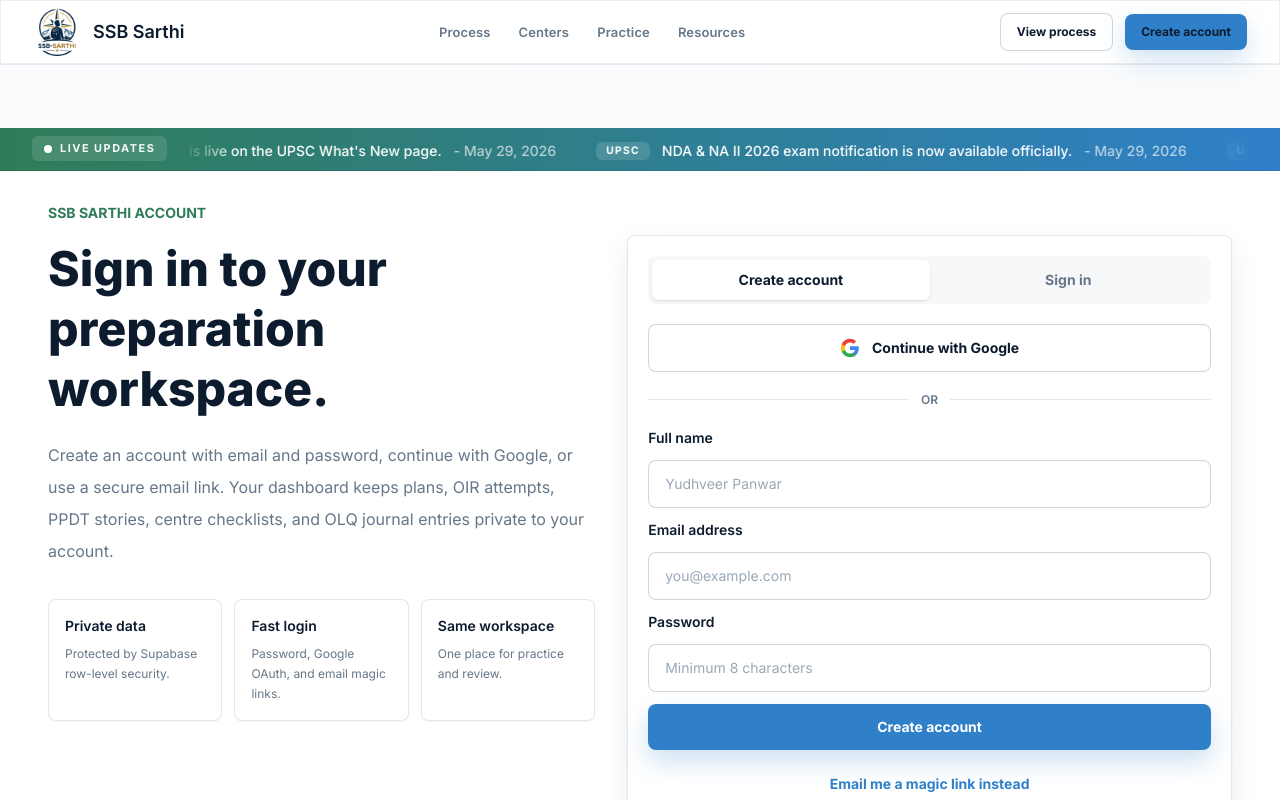
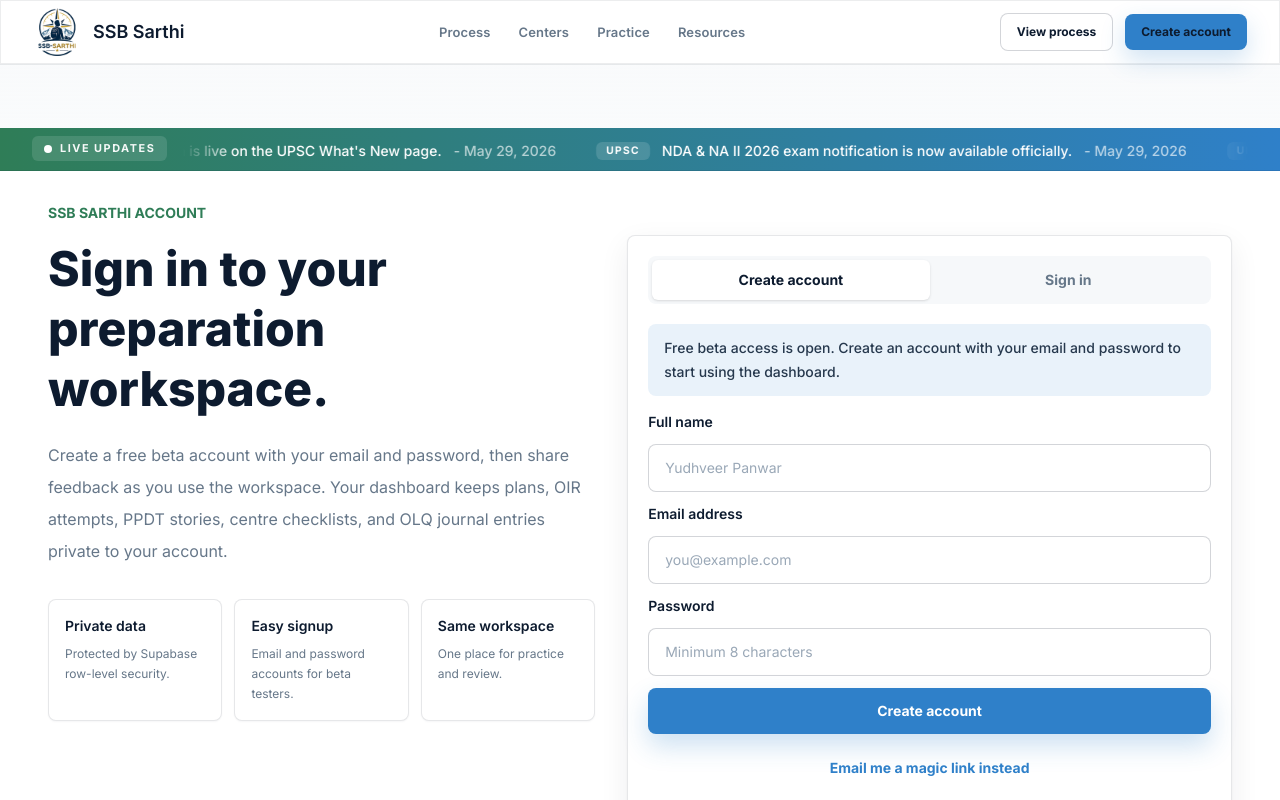
Before and after one commit to yudhveer10/SSB-Sarthi, a Next.js app: page /signin in a window 1280 px wide. Shown: the top 800 px of the page. Built offline with nearby package versions, Linux system fonts and the light colour scheme.

Commit message:
Latest by Yudhveer 5

```diff
--- a/app/auth/signout/route.ts
+++ b/app/auth/signout/route.ts
@@ -9,5 +9,5 @@
   const supabase = await createClient();
   await supabase.auth.signOut();
 
-  return NextResponse.redirect(new URL("/signin", request.url));
+  return NextResponse.redirect(new URL("/signin", request.url), { status: 303 });
 }
--- a/app/signin/page.tsx
+++ b/app/signin/page.tsx
@@ -17,16 +17,16 @@
             Sign in to your preparation workspace.
           </h1>
           <p className="mt-5 max-w-xl text-base leading-8 text-[var(--color-muted)]">
-            Create an account with email and password, continue with Google, or
-            use a secure email link. Your dashboard keeps plans, OIR attempts,
-            PPDT stories, centre checklists, and OLQ journal entries private to
-            your account.
+            Create a free beta account with your email and password, then share
+            feedback as you use the workspace. Your dashboard keeps plans, OIR
+            attempts, PPDT stories, centre checklists, and OLQ journal entries
+            private to your account.
           </p>
 
           <div className="mt-8 grid gap-3 sm:grid-cols-3">
             {[
               ["Private data", "Protected by Supabase row-level security."],
-              ["Fast login", "Password, Google OAuth, and email magic links."],
+              ["Easy signup", "Email and password accounts for beta testers."],
               ["Same workspace", "One place for practice and review."],
             ].map(([title, body]) => (
               <div key={title} className="mini-panel">
--- a/app/signin/sign-in-form.tsx
+++ b/app/signin/sign-in-form.tsx
@@ -9,26 +9,7 @@
   const [email, setEmail] = useState("");
   const [password, setPassword] = useState("");
   const [message, setMessage] = useState("");
-  const [loading, setLoading] = useState<"google" | "email" | "password" | null>(null);
-
-  async function signInWithGoogle() {
-    setLoading("google");
-    setMessage("");
-
-    const supabase = createClient();
-    const origin = window.location.origin;
-    const { error } = await supabase.auth.signInWithOAuth({
-      provider: "google",
-      options: {
-        redirectTo: `${origin}/auth/callback?next=/dashboard`,
-      },
-    });
-
-    if (error) {
-      setMessage(error.message);
-      setLoading(null);
-    }
-  }
+  const [loading, setLoading] = useState<"email" | "password" | null>(null);
 
   async function signInWithPassword(event: React.FormEvent<HTMLFormElement>) {
     event.preventDefault();
@@ -69,7 +50,7 @@
         return;
       }
 
-      setMessage("Check your email to confirm the account. If this email already exists, use Set or reset password below.");
+      setMessage("Account created. Check your email to confirm it, then sign in here.");
       return;
     }
 
@@ -144,21 +125,9 @@
         ))}
       </div>
 
-      <button
-        type="button"
-        onClick={signInWithGoogle}
-        disabled={loading !== null}
-        className="flex min-h-12 w-full items-center justify-center gap-3 rounded-lg border border-[var(--color-border-strong)] bg-white px-4 text-sm font-bold text-[var(--color-ink-strong)] transition hover:bg-[var(--color-surface)] disabled:cursor-wait disabled:opacity-70"
-      >
-        <GoogleIcon />
-        {loading === "google" ? "Opening Google..." : "Continue with Google"}
-      </button>
-
-      <div className="my-5 flex items-center gap-3 text-xs font-semibold uppercase text-[var(--color-muted)]">
-        <span className="h-px flex-1 bg-[var(--color-border)]" />
-        or
-        <span className="h-px flex-1 bg-[var(--color-border)]" />
-      </div>
+      <p className="mb-4 rounded-lg bg-[var(--color-blue-soft)] px-4 py-3 text-sm font-medium leading-6 text-[var(--color-ink)]">
+        Free beta access is open. Create an account with your email and password to start using the dashboard.
+      </p>
 
       <form onSubmit={signInWithPassword} className="space-y-3">
         {mode === "signup" ? (
@@ -246,26 +215,3 @@
     </div>
   );
 }
-
-function GoogleIcon() {
-  return (
-    <svg aria-hidden="true" className="h-5 w-5" viewBox="0 0 24 24">
-      <path
-        fill="#4285F4"
-        d="M22.56 12.25c0-.78-.07-1.53-.2-2.25H12v4.26h5.92c-.26 1.37-1.04 2.53-2.21 3.31v2.77h3.57c2.08-1.92 3.28-4.74 3.28-8.09Z"
-      />
-      <path
-        fill="#34A853"
-        d="M12 23c2.97 0 5.46-.98 7.28-2.66l-3.57-2.77c-.98.66-2.23 1.06-3.71 1.06-2.86 0-5.29-1.93-6.16-4.53H2.18v2.84C3.99 20.53 7.7 23 12 23Z"
-      />
-      <path
-        fill="#FBBC05"
-        d="M5.84 14.1A6.6 6.6 0 0 1 5.5 12c0-.73.12-1.43.34-2.1V7.06H2.18A10.96 10.96 0 0 0 1 12c0 1.78.43 3.47 1.18 4.94l3.66-2.84Z"
-      />
-      <path
-        fill="#EA4335"
-        d="M12 5.38c1.62 0 3.06.56 4.21 1.64l3.15-3.15C17.45 2.09 14.97 1 12 1 7.7 1 3.99 3.47 2.18 7.06L5.84 9.9C6.71 7.31 9.14 5.38 12 5.38Z"
-      />
-    </svg>
-  );
-}
```
